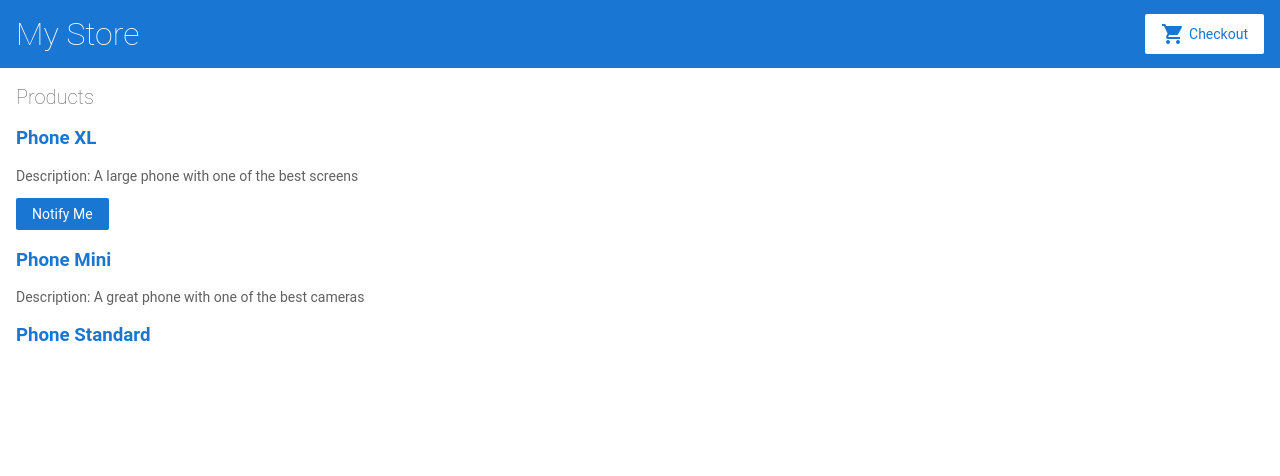
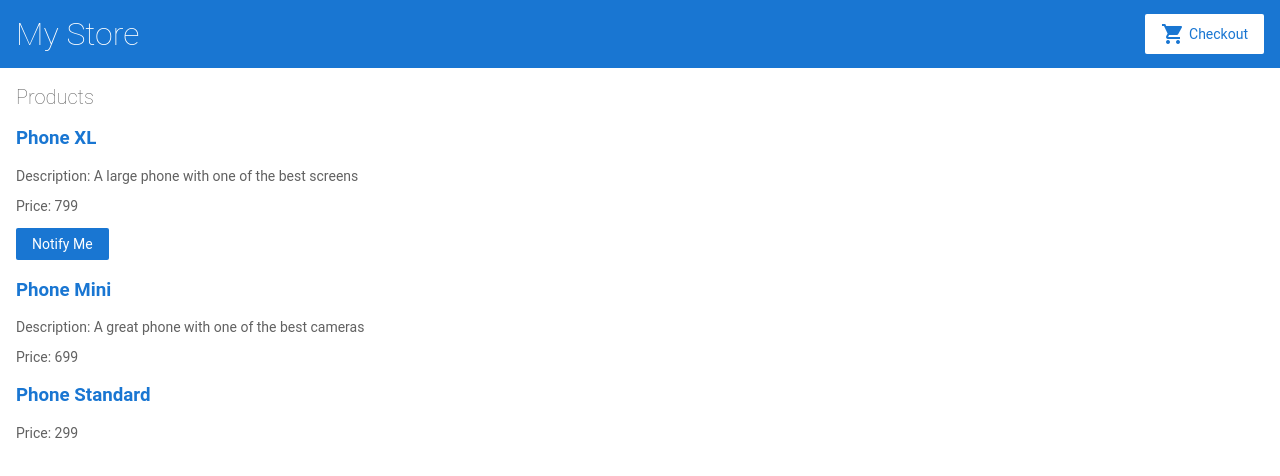
Before and after one commit to scherzomio/angular-from-angular-io-iwyiba, an Angular app: page / in a window 1280 px wide. Shown: the top 476 px of the page. Built offline with nearby package versions, Linux system fonts and the light colour scheme.

Commit message:
1 file modified

```diff
--- a/src/app/product-list/product-list.component.html
+++ b/src/app/product-list/product-list.component.html
@@ -12,8 +12,8 @@
 		Description: {{ product.description }}
 	</p>
 
-	<p *ngIf="product.Id">
-		Id: {{ product.Id }}
+	<p *ngIf="product.price">
+		Price: {{ product.price }}
 	</p>
 
 	<app-products-alerts [product]="product">
```
